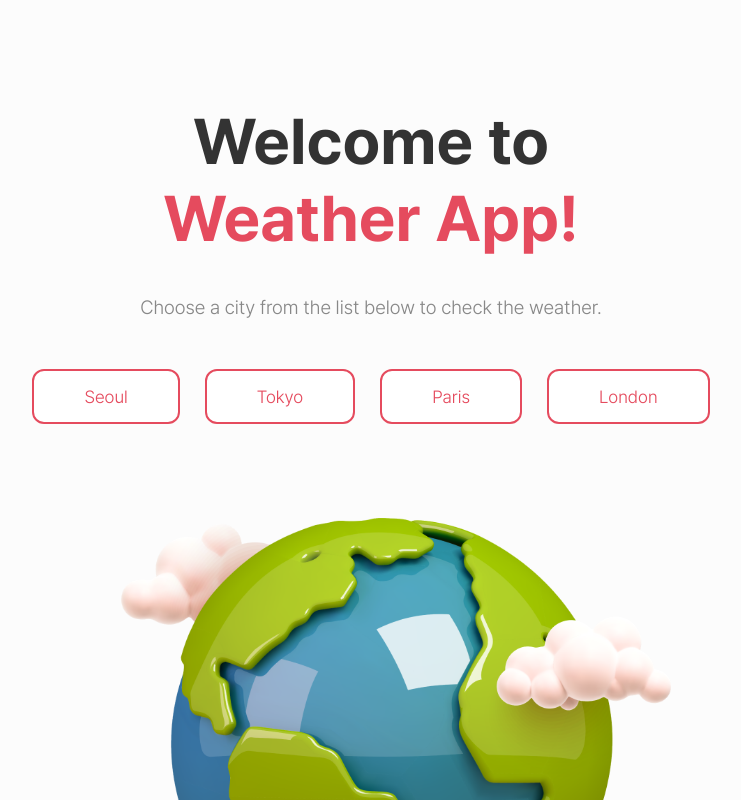
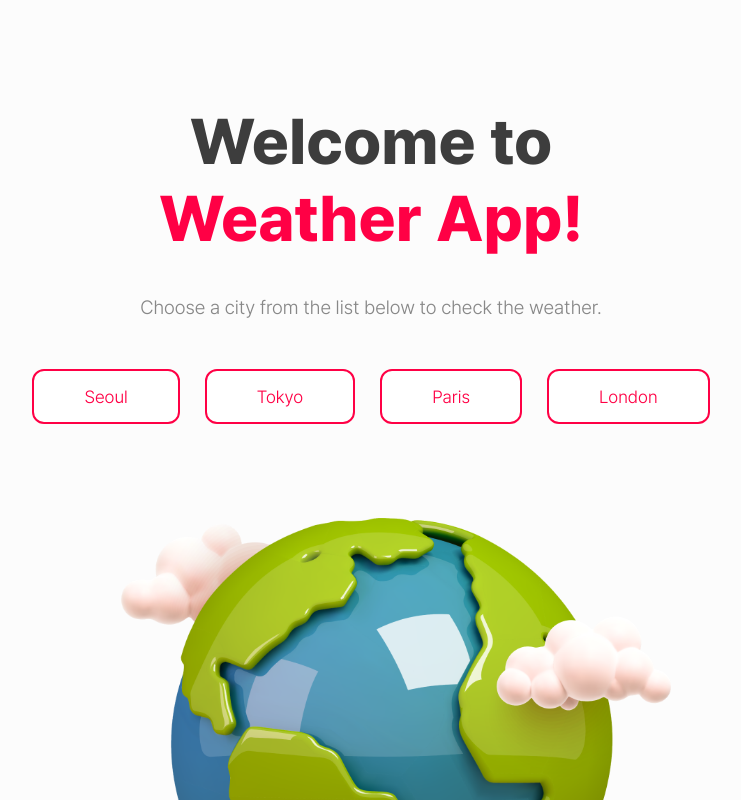
Before and after one commit to chae2/weather-forcaster, a Next.js app: page / in a window 1280 px wide. Shown: the top 800 px of the page, without its empty margins (269-1010 px from the left). Built offline with nearby package versions, Linux system fonts and the light colour scheme.

Commit message:
fix: Home.module.css color

```diff
--- a/styles/Home.module.css
+++ b/styles/Home.module.css
@@ -19,9 +19,9 @@
 .title {
     /*Bold 폰트 적용 */
     font-family: 'Pretendard', sans-serif;
-    font-weight: 700;
+    font-weight: 800;
     font-size: 4rem;
-    color: #333;
+    color: #3D3D3D;
     text-align: center;
     line-height: 1.2;
     margin-bottom: 20px;
@@ -29,7 +29,7 @@
 
 /* 붉은색 강조 텍스트 */
 .highlight {
-    color: #e54b5e;
+    color: #FF0045;
 }
 
 /* 서브 타이틀 */
@@ -53,13 +53,13 @@
 /* 도시 버튼 스타일 */
 .cityButton {
     /* a 태그이므로 색상과 폰트 강제 지정 */
-    color: #e54b5e;
+    color: #FF0045;
     font-family: 'Pretendard', sans-serif;
     font-weight: 300; /* Light */
     font-size: 1.1rem;
 
     background: white;
-    border: 2px solid #e54b5e;
+    border: 2px solid #FF0045;
     border-radius: 12px;
     padding: 15px 50px;
     cursor: pointer;
@@ -67,10 +67,15 @@
 }
 
 .cityButton:hover {
-    background: #e54b5e;
-    color: white;
+    background: #FFD2CC;
+    /*color: white;*/
     transform: translateY(-3px); /* 살짝 떠오르는 효과 */
     box-shadow: 0 10px 20px rgba(229, 75, 94, 0.2);
+    border: 2px solid #B70055;
+}
+
+.cityButton:active {
+    background: #FFABA1;
 }
 
 /* 지구 이미지 */
```
